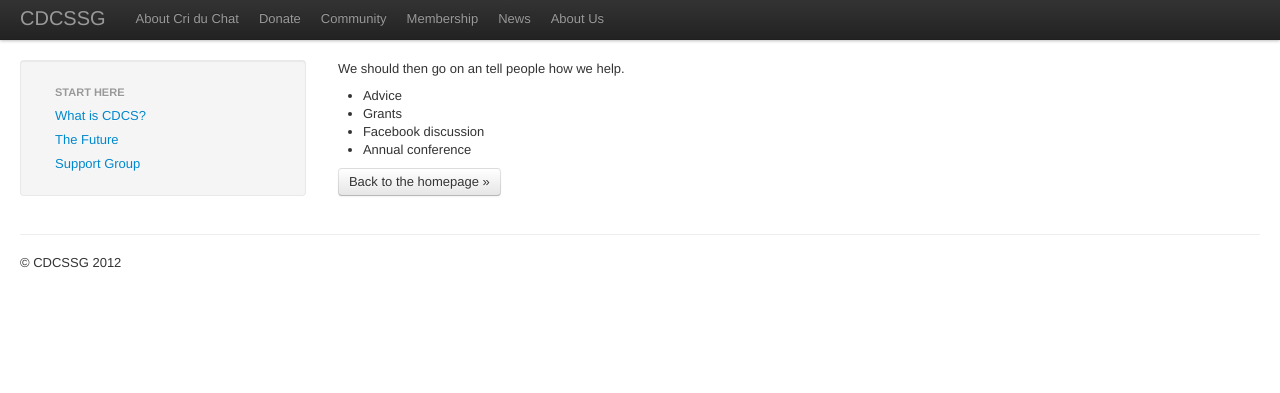
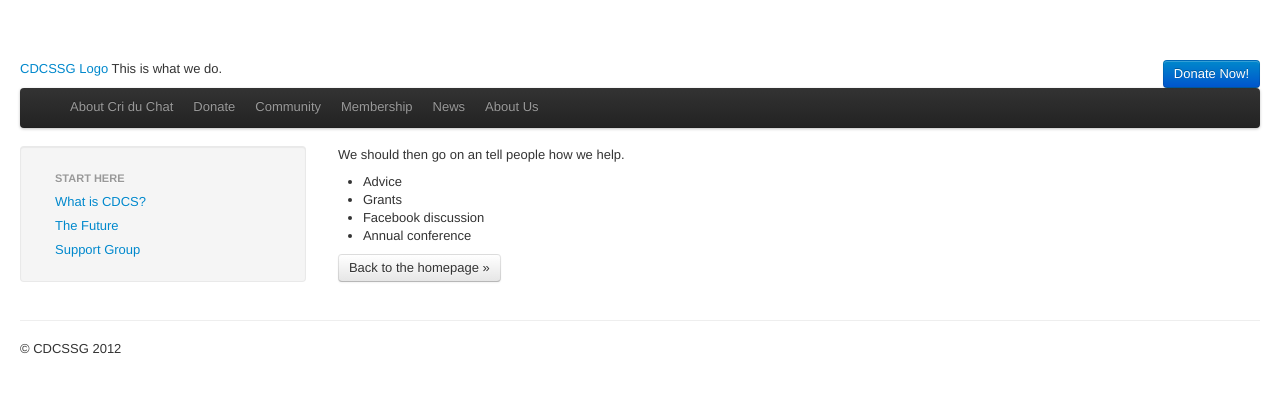
Before and after one commit to lucyjanetetlow/cdcssg.github.io, a Jekyll site: the page built from start_here/support.md, in a window 1280 px wide. Shown: the top 393 px of the page. Built offline with Jekyll 4.4.1, drawn with Linux system fonts in a browser that asks for light colours.

Commit message:
Redo header area a little
untested

```diff
--- a/_layouts/default.html
+++ b/_layouts/default.html
@@ -14,7 +14,13 @@
 
   <body>
 
-    <div class="navbar navbar-inverse navbar-fixed-top">
+    <div class="container-fluid">
+
+      <div class='row-fluid'>
+        <a class='btn btn-primary pull-right'>Donate Now!</a>
+        <a class="brand" href="/">CDCSSG Logo</a> This is what we do.
+      </div>
+      <div class="navbar navbar-inverse">
         <div class="navbar-inner">
           <div class="container-fluid">
             <a class="btn btn-navbar" data-toggle="collapse" data-target=".nav-collapse">
@@ -22,7 +28,6 @@
               <span class="icon-bar"></span>
               <span class="icon-bar"></span>
             </a>
-          <a class="brand" href="/">CDCSSG</a>
             <div class="nav-collapse collapse">
               <ul class="nav">
                 <li><a href="/syndrome/index.html">About Cri du Chat</a></li>
@@ -36,8 +41,6 @@
           </div>
         </div>
       </div>
-
-    <div class="container-fluid">
 
       {{ content }}
 
```
Lines whose indentation alone changed are shown as unchanged.
